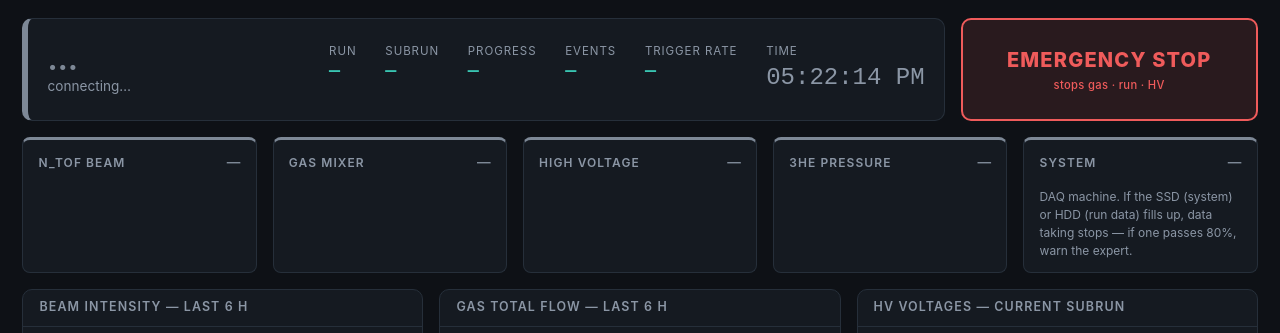
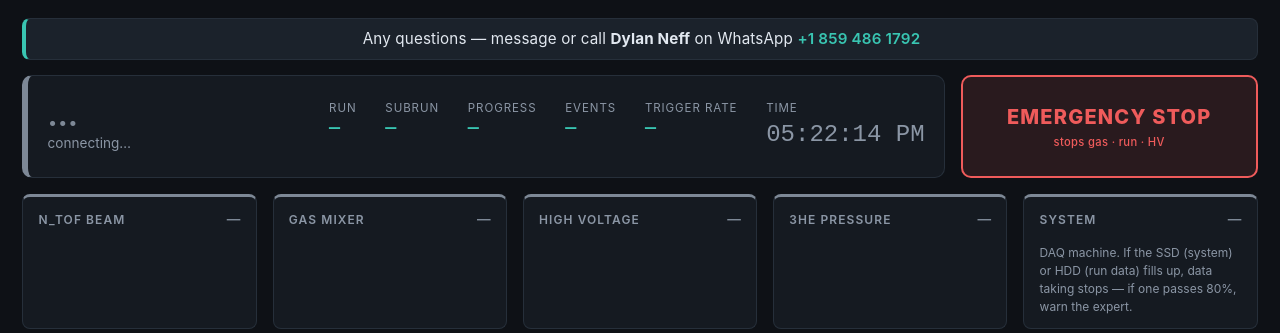
Before and after one commit to Dyn0402/nTof_x17_DAQ, a Flask app: template flask_app/templates/index.html in a window 1280 px wide, after a click on "Shift". Shown: the part 76-409 px from the top of the page. Run offline with Flask 3, Linux system fonts and the light colour scheme; the template is opened without the code that fills it, so the values that code supplies are empty; some libraries are stand-ins or nearby versions.

Commit message:
Shift tab: add contact ribbon with Dylan Neff WhatsApp
Full-width strip at the top of the Shift Overview tab telling shifters
who to reach if anything looks wrong, with a tap-to-chat wa.me link.

Co-Authored-By: Claude Opus 4.8 <noreply@anthropic.com>

```diff
--- a/flask_app/templates/base.html
+++ b/flask_app/templates/base.html
@@ -288,6 +288,27 @@
         .table-dark { --bs-table-bg: var(--panel-2); border-color: var(--border); }
 
         /* ---------- Shift Overview ---------- */
+        /* Contact ribbon: full-width strip at the top of the Shift tab. */
+        .shift-contact-ribbon {
+            border-radius: 8px;
+            border: 1px solid var(--border);
+            border-left: 4px solid var(--accent);
+            background: var(--panel-2);
+            color: var(--text);
+            padding: 0.55rem 1.1rem;
+            margin-bottom: 0.9rem;
+            text-align: center;
+            font-size: 0.95rem;
+            letter-spacing: 0.01em;
+        }
+        .shift-contact-ribbon a {
+            color: var(--accent);
+            font-weight: 600;
+            text-decoration: none;
+            white-space: nowrap;
+        }
+        .shift-contact-ribbon a:hover { text-decoration: underline; }
+
         /* Big glanceable banner: the whole strip takes the run-state color. */
         .shift-banner {
             border-radius: 10px;
--- a/flask_app/templates/index.html
+++ b/flask_app/templates/index.html
@@ -4,6 +4,12 @@
 <!-- Shift Overview Tab: everything a shifter needs at a glance, no scrolling,
      no controls except Emergency Stop. Shifters (view-only) land here. -->
 <div class="tab-pane fade {% if not authorized %}show active{% endif %}" id="shift">
+
+  <!-- Contact ribbon: who to reach if anything looks wrong -->
+  <div class="shift-contact-ribbon">
+    Any questions — message or call <strong>Dylan Neff</strong> on WhatsApp
+    <a href="https://wa.me/18594861792">+1&nbsp;859&nbsp;486&nbsp;1792</a>
+  </div>
 
   <!-- Run-state banner + Emergency Stop -->
   <div class="row g-3">
```
